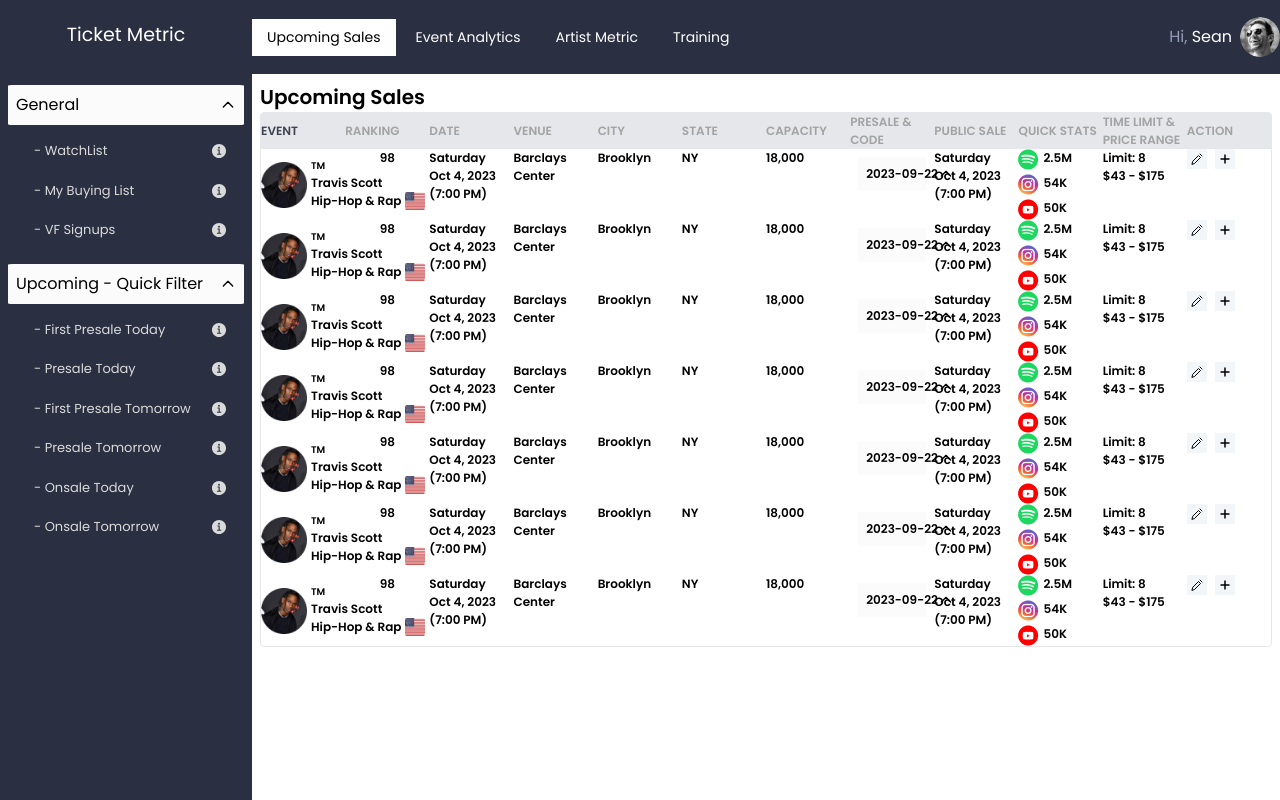
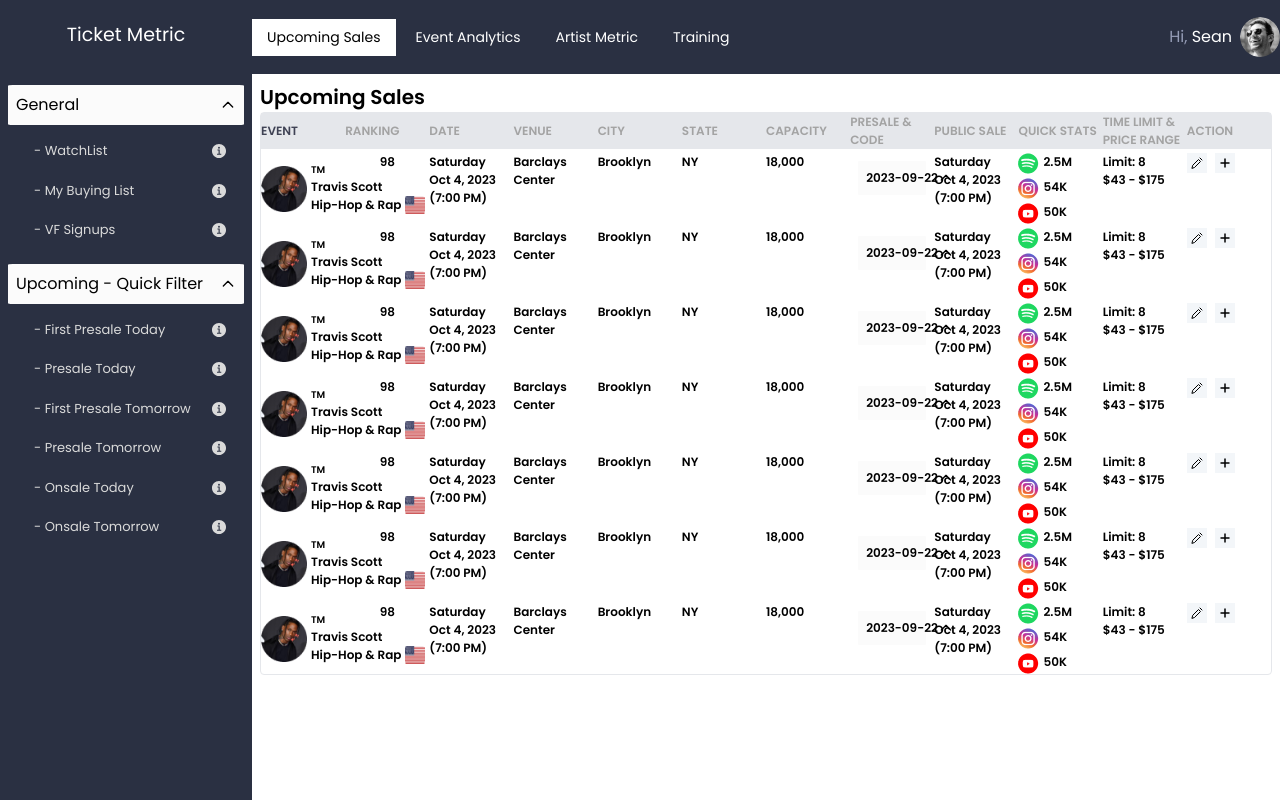
Before and after one commit to Ironmandeveloper/Ticket-Metric, a React (Vite) app: page /upcoming-sales in a window 1280 px wide. Built offline with nearby package versions, Linux system fonts and the light colour scheme.

Commit message:
added gap

```diff
--- a/src/components/table/Artists.tsx
+++ b/src/components/table/Artists.tsx
@@ -97,7 +97,7 @@
 
 const ArtistTable = () => {
   return (
-    <div className="grid grid-cols-12 rounded text-[12px] border">
+    <div className="grid grid-cols-12 gap-y-1 rounded text-[12px] border">
       {rowHeaders.map((header, idx) => (
         <div
           key={idx}
```
